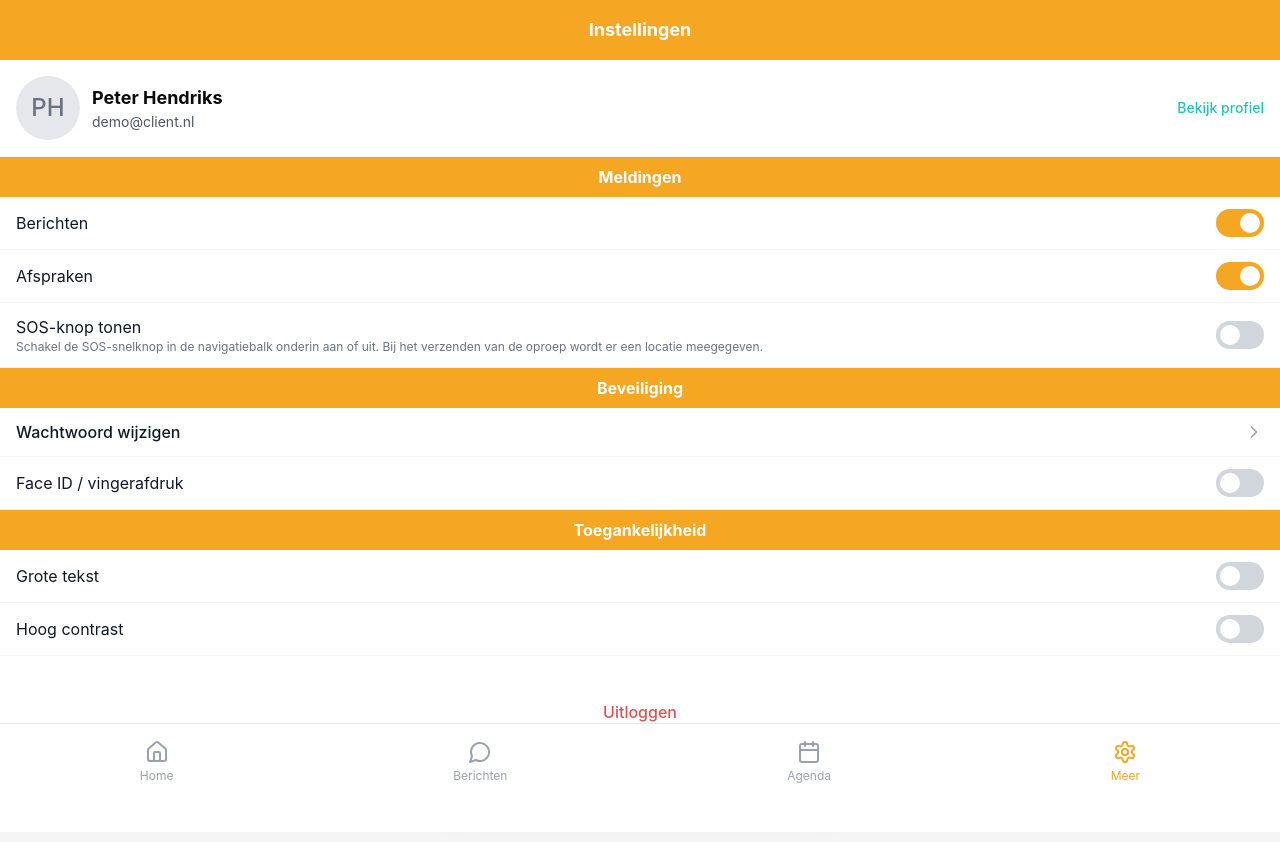
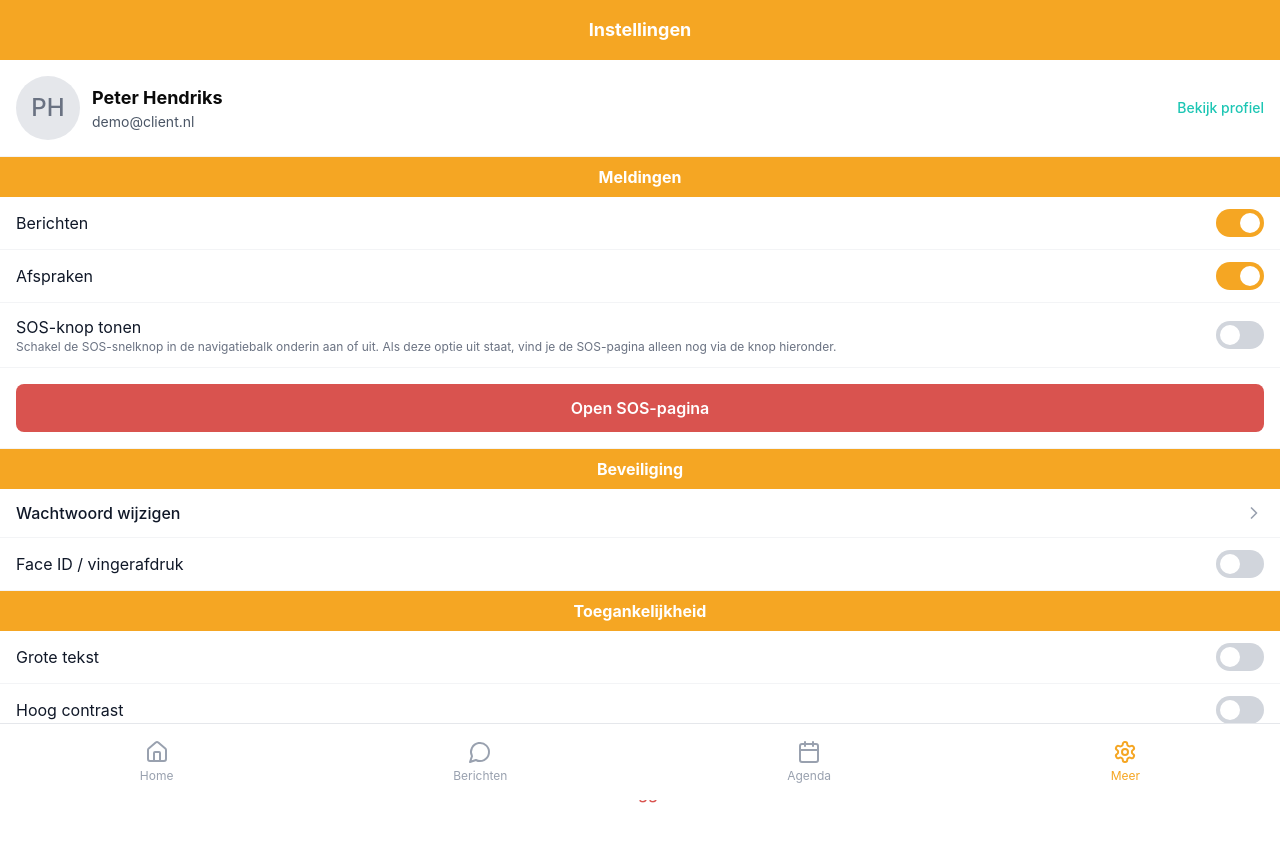
Before and after one commit to J-S-Wijnbeek/MessengerApp, a React (Vite) app in the folder ZorgConnect Client/: page /instellingen in a window 1280 px wide. Both pictures are taken after a click on the button 1240 px from the left and 335 px from the top of the page. Shown: the top 842 px of the page. Built offline with nearby package versions, Linux system fonts and the light colour scheme.

Commit message:
SOS knop

```diff
--- a/ZorgConnect Client/src/app/screens/ClientInstellingen.tsx
+++ b/ZorgConnect Client/src/app/screens/ClientInstellingen.tsx
@@ -90,7 +90,7 @@ export default function ClientInstellingen() {
         <div className="flex flex-col w-3/4">
           <span className="text-gray-900">SOS-knop tonen</span>
           <span className="text-xs text-gray-500">
-            Schakel de SOS-snelknop in de navigatiebalk onderin aan of uit. Bij het verzenden van de oproep wordt er een locatie meegegeven.
+            Schakel de SOS-snelknop in de navigatiebalk onderin aan of uit. Als deze optie uit staat, vind je de SOS-pagina alleen nog via de knop hieronder.
           </span>
         </div>
         <button
@@ -113,6 +113,18 @@ export default function ClientInstellingen() {
           />
         </button>
       </div>
+
+      {/* Alt. SOS-toegang vanuit instellingen (alleen zichtbaar als knop onderin uitstaat) */}
+      {!sosBevestiging && (
+        <div className="px-4 py-4 border-b border-gray-100">
+          <button
+            onClick={() => navigate("/sos")}
+            className="w-full bg-[#D9534F] text-white py-3 rounded-lg font-semibold text-center hover:bg-[#C64541] transition-colors"
+          >
+            Open SOS-pagina
+          </button>
+        </div>
+      )}
 
       {/* Security */}
       <SectionBar title="Beveiliging" />
```
